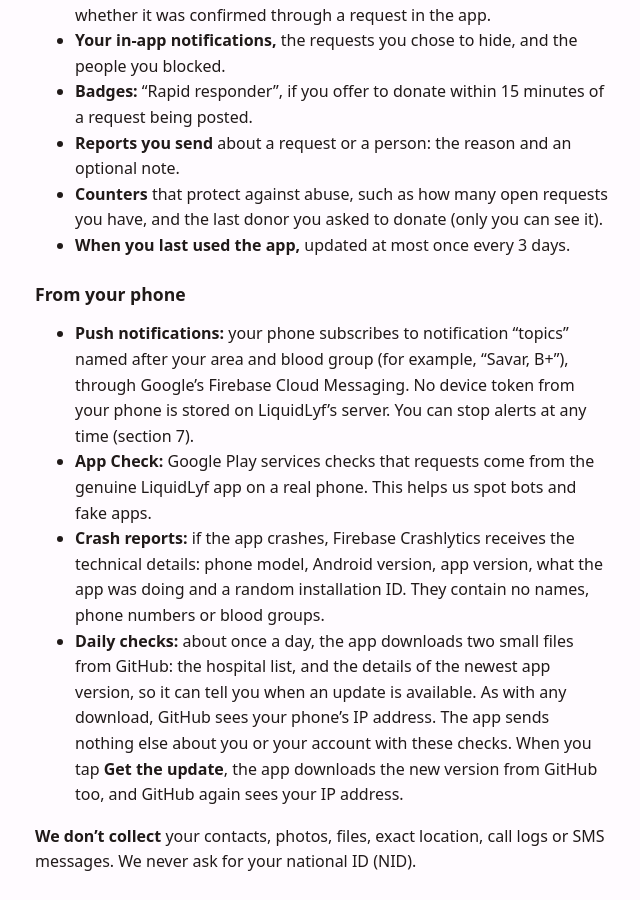
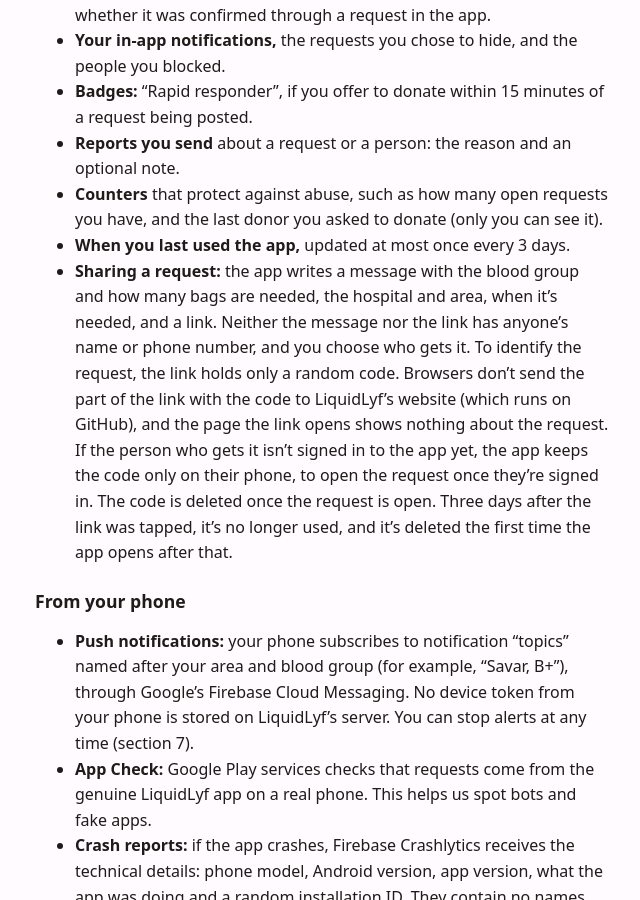
Before and after one commit to liquidlyf/liquidlyf.github.io, a Jekyll site: the page built from privacy.md, in a window 1280 px wide and 900 px high, scrolled down 2560 px. Shown: the whole window, without its empty margins (317-957 px from the left). Built offline with Jekyll 4.4.1, drawn with Linux system fonts in a browser that asks for light colours.

Commit message:
Privacy: "Sharing a request" (D31): the shared message has no names or phone numbers; the link's code never reaches the website; a recipient's phone keeps it only until the request opens, deleted at the app's next start after 3 days (EN + BN, approved: C28 b, C29 b); effective date still 20 November 2026; built from app repo df1d081
Signed-off-by: AZMINUR RAHMAN <97751681+azminur2856@users.noreply.github.com>

```diff
--- a/privacy.md
+++ b/privacy.md
@@ -85,6 +85,14 @@ sign out, or once you finish the steps and they're saved to your account.
 - **Counters** that protect against abuse, such as how many open requests you have, and the last
   donor you asked to donate (only you can see it).
 - **When you last used the app,** updated at most once every 3 days.
+- **Sharing a request:** the app writes a message with the blood group and how many bags are needed,
+  the hospital and area, when it's needed, and a link. Neither the message nor the link has anyone's
+  name or phone number, and you choose who gets it. To identify the request, the link holds only a
+  random code. Browsers don't send the part of the link with the code to LiquidLyf's website (which
+  runs on GitHub), and the page the link opens shows nothing about the request. If the person who gets
+  it isn't signed in to the app yet, the app keeps the code only on their phone, to open the request
+  once they're signed in. The code is deleted once the request is open. Three days after the link was
+  tapped, it's no longer used, and it's deleted the first time the app opens after that.
 
 ### From your phone
 - **Push notifications:** your phone subscribes to notification "topics" named after your area and
```
Also changed, not shown: bn/privacy.md (+7 -0 lines).
